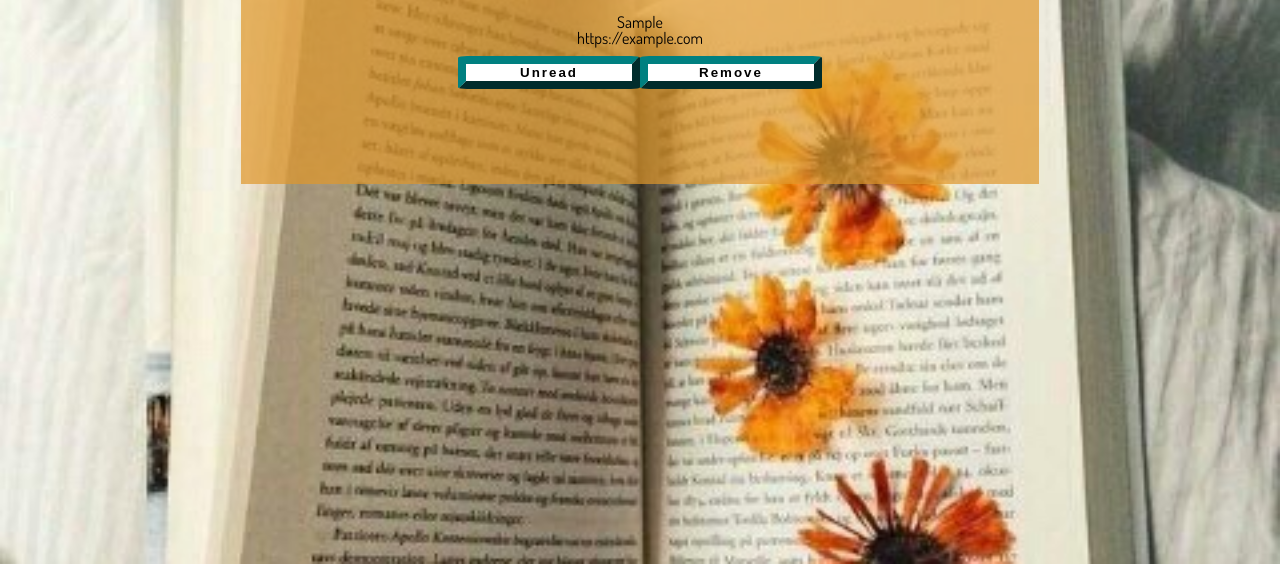
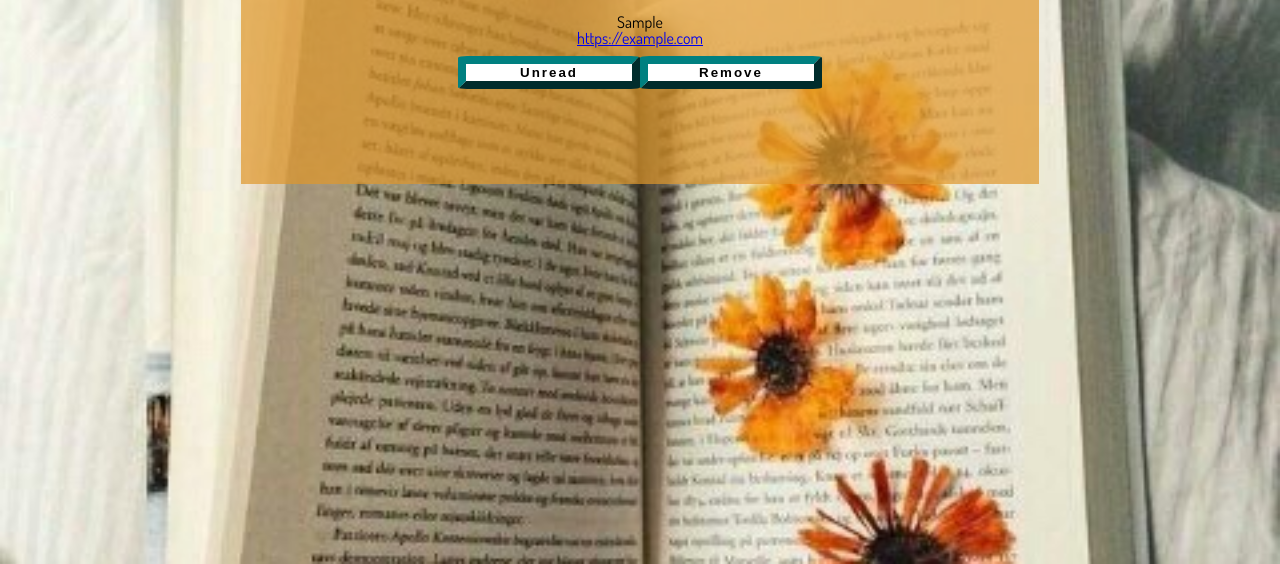
Before and after one commit to hilarylewis92/linked-list, a plain HTML site: page index.html in a window 1280 px wide. Both pictures are taken after typing "Sample", "https://example.com" into the empty fields and a click on the button "Create". Shown: the part 236-800 px from the top of the page. Drawn offline with nearby package versions, Linux system fonts and the light colour scheme.

Commit message:
Add url to href

```diff
--- a/scripts.js
+++ b/scripts.js
@@ -4,17 +4,14 @@ $('#createbtn').on('click', function () {
 
   var title = $('#title-input').val();
   var url = $('#url-input').val();
+  //  $('input[type= #url-input').val();
 
   if (title === "" || url === "") {
     alert('Error: add a title and url before creating a bookmark.');
     return;
   }
 
-  $('.bookmark-list').append('<li class="unread">' + title +'</li>').append('<li class="unread">' + url +'</li>');
-
-  $('.bookmark-list').append('<button type="button" id="readbtn">Unread</span></button>');
-
-  $('.bookmark-list').append('<button type="button" id="removebtn">Remove</button>');
+  $('.bookmark-list').append('<div class = "unread"><li class = "title">' + title +'</li><li class = "url"><a href = "'+url+'" target="_blank">' + url + '</a></li></div>' + '<button type="button" id="readbtn">Unread</button>' + '<button type="button" id="removebtn">Remove</button>');
 
   // $("input[type=text], textarea").val("");
   // $("input[type=url], textarea").val("");
@@ -24,7 +21,7 @@ $('#createbtn').on('click', function () {
 });
 
 $('#readbtn').on('click', function () {
-  $(this).siblings().toggleClass("read");
+  $('.unread').siblings().toggleClass("read");
 });
 
 $('#removebtn').on('click', function () {
```
Also changed, not shown: index.html (+1 -0 lines).
